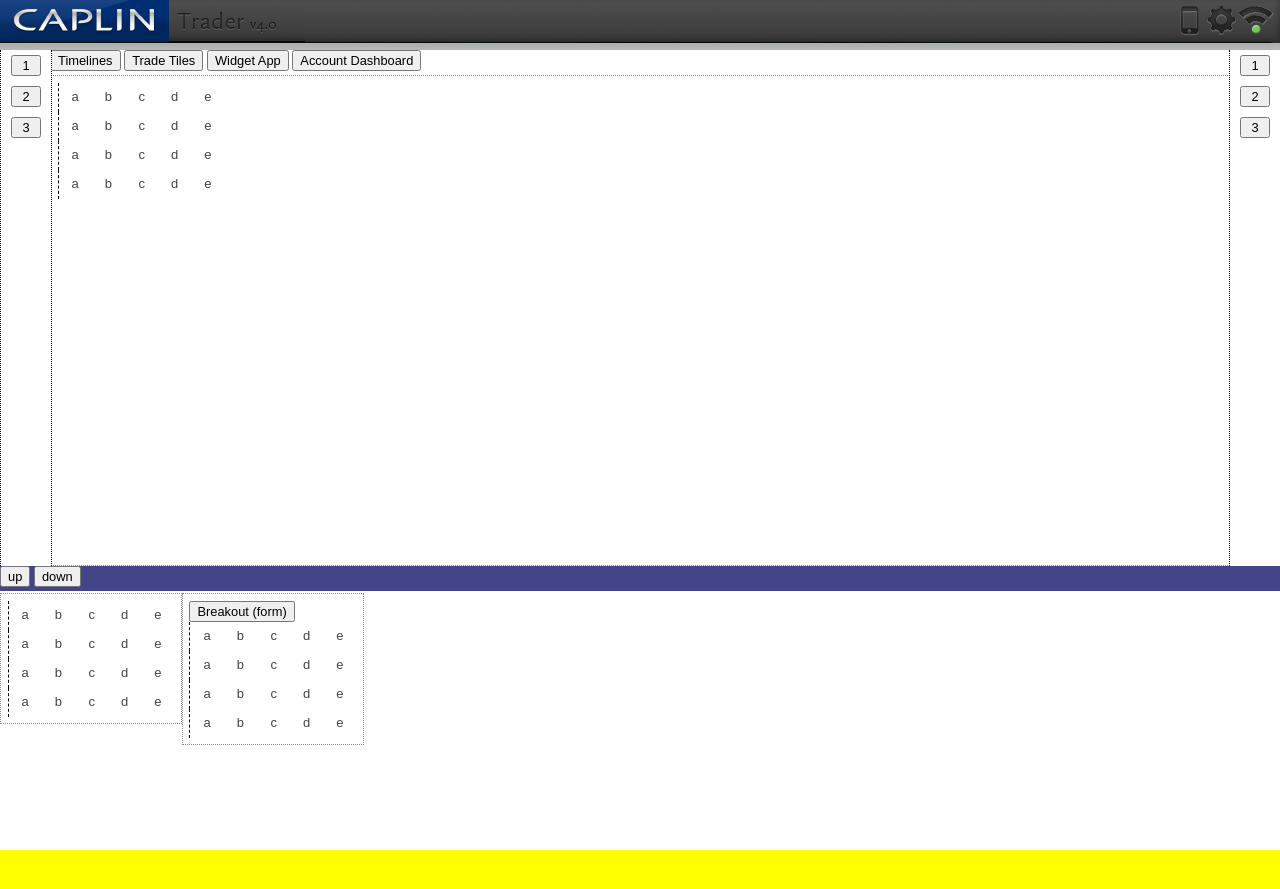
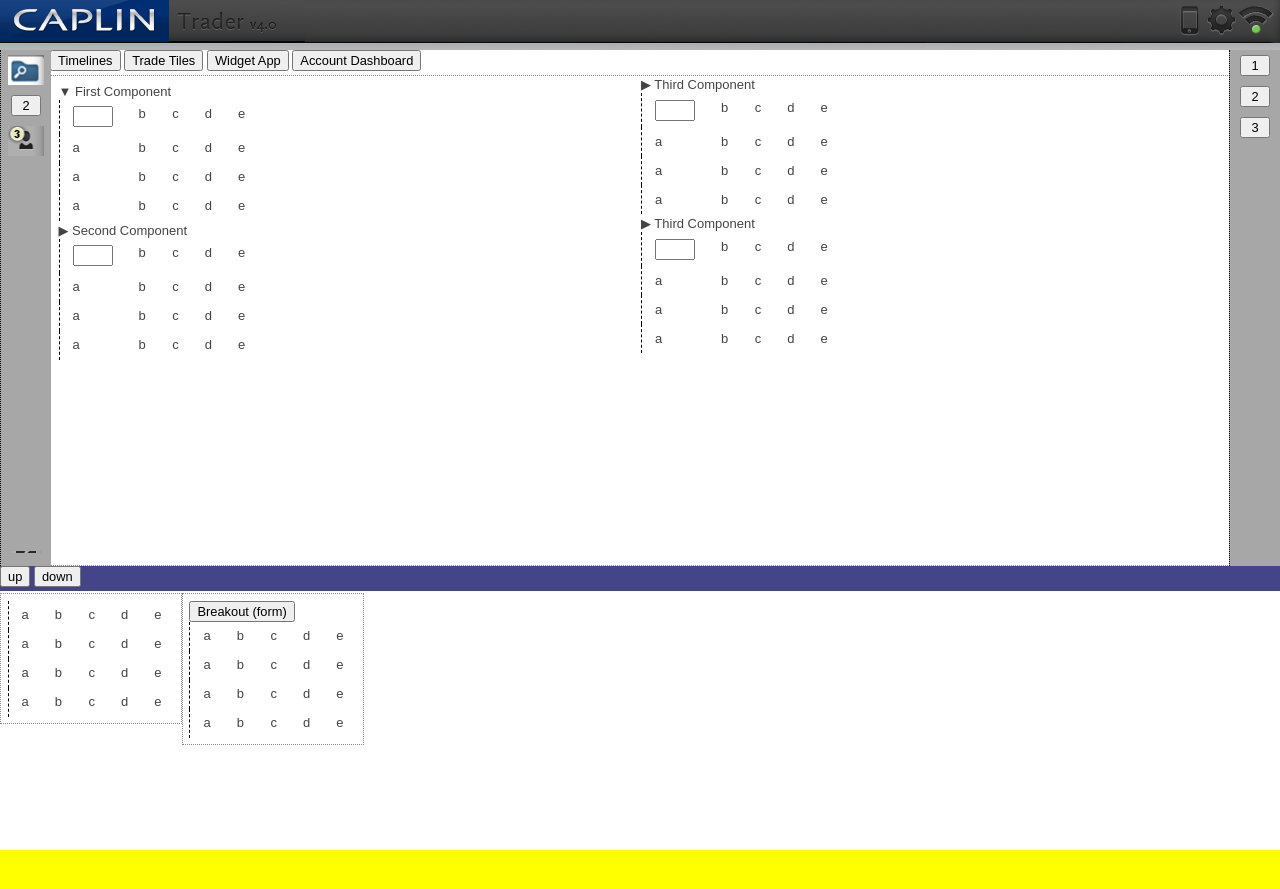
Before and after one commit to thepian/ct4demo1, a Jekyll site: the page built from active-component.html, in a window 1280 px wide. Shown: the top 889 px of the page. Built offline with Jekyll 4.4.1, drawn with Linux system fonts in a browser that asks for light colours; Markdown is read by kramdown in place of the engine named in the settings.

Commit message:
front panel back in front added mockup images

```diff
--- a/_includes/upper_active_panels.html
+++ b/_includes/upper_active_panels.html
@@ -69,9 +69,10 @@
 		</div>
 
 		<div class="leftcontrols sidecontrols">
-		<button class="" data-pop-panel="leftpanel-1"> 1 </button>
+		<button class="active-finder" data-pop-panel="leftpanel-1">  </button>
 		<button class="" data-pop-panel="leftpanel-2"> 2 </button>
-		<button class="" data-pop-panel="leftpanel-3"> 3 </button>
+		<button class="chat" data-pop-panel="leftpanel-3">  </button>
+		<button class="help" data-pop-panel="leftpanel-4">  </button>
 		</div>
 		<div class="rightcontrols sidecontrols">
 		<button class="" data-pop-panel="rightpanel-1"> 1 </button>
--- a/css/screen.css
+++ b/css/screen.css
@@ -355,16 +355,17 @@
 .upper, .lower {
   position: relative;
   overflow: hidden;
-  -moz-transition: all .5s ease-in-out;
-  -webkit-transition: all .5s ease-in-out;
-  -o-transition: all .5s ease-in-out;
-  transition: all .5s ease-in-out; }
+  -moz-transition: all 0.5s ease-in-out;
+  -webkit-transition: all 0.5s ease-in-out;
+  -o-transition: all 0.5s ease-in-out;
+  transition: all 0.5s ease-in-out; }
 
 .divided-100-0 .upper {
   height: 100%; }
 .divided-100-0 .lower {
   top: -10px;
-  height: 0%; }
+  height: 0;
+  overflow: hidden; }
 
 .divided-66-33 .upper {
   height: 66%; }
@@ -379,7 +380,8 @@
   height: 66%; }
 
 .divided-0-100 .upper {
-  height: 0; }
+  height: 0;
+  overflow: hidden; }
 .divided-0-100 .lower {
   top: -10px;
   height: 100%; }
@@ -414,63 +416,6 @@
   margin-right: 50px;
   overflow: visible; }
 
-.upper .leftcontrols {
-  position: absolute;
-  top: 0;
-  bottom: 0;
-  left: -50px;
-  width: 50px;
-  text-align: center;
-  border-right: 1px dotted black;
-  background-color: white;
-  z-index: 100;
-  /* above toppanel */ }
-
-.upper .rightcontrols {
-  position: absolute;
-  top: 0;
-  bottom: 0;
-  right: -50px;
-  width: 50px;
-  text-align: center;
-  border-left: 1px dotted black;
-  background-color: white;
-  z-index: 100;
-  /* above toppanel */ }
-
-.upper .leftcontrols button,
-.upper .rightcontrols button {
-  width: 30px;
-  margin: 5px;
-  /* use text-align for now, display:block; */ }
-
-.leftpanel, .rightpanel {
-  position: absolute;
-  top: 0;
-  bottom: 0;
-  -moz-transition: all .5s ease-in-out;
-  -webkit-transition: all .5s ease-in-out;
-  -o-transition: all .5s ease-in-out;
-  transition: all .5s ease-in-out; }
-
-/* 200px */
-.leftpanel {
-  left: -200px;
-  width: 200px; }
-
-.rightpanel {
-  right: -200px;
-  width: 200px; }
-
-.leftopen .leftpanel.toppanel {
-  left: 0; }
-
-.rightopen .rightpanel.toppanel {
-  right: 0; }
-
-.toppanel {
-  z-index: 50; }
-
 .column-1 {
   width: 50%;
   right-margin: 50%; }
@@ -502,9 +447,10 @@
   width: 50px;
   text-align: center;
   border-left: 1px dotted black;
-  background-color: white;
   z-index: 100;
-  /* above toppanel */ }
+  /* above toppanel */
+  overflow: hidden;
+  background-color: #a7a7a7; }
   .upper .leftcontrols button, .upper .rightcontrols button {
     width: 30px;
     margin: 5px;
@@ -512,6 +458,28 @@
 
 .upper .leftcontrols {
   left: -50px; }
+.leftcontrols button.active-finder {
+  width: 36px;
+  height: 30px;
+  border: 0 none;
+  background-image: url(../images/button/active-finder.png);
+  background-repeat: no-repeat;
+  background-position: 50% 50%; }
+.leftcontrols button.chat {
+  width: 36px;
+  height: 30px;
+  border: 0 none;
+  background-image: url(../images/button/chat-3.png);
+  background-repeat: no-repeat;
+  background-position: 50% 50%; }
+.leftcontrols button.help {
+  position: absolute;
+  left: 5px;
+  bottom: 20px;
+  border: 0 none;
+  background-image: url(../images/button/help.png);
+  background-repeat: no-repeat;
+  background-position: 50% 50%; }
 
 .upper .rightcontrols {
   right: -50px; }
@@ -520,6 +488,7 @@
   position: absolute;
   top: 0;
   bottom: 0;
+  overflow: hidden;
   -moz-transition: all 0.5s ease-in-out;
   -webkit-transition: all 0.5s ease-in-out;
   -o-transition: all 0.5s ease-in-out;
@@ -566,7 +535,7 @@
   /* overflow:hidden; */
   overflow: auto;
   background-color: white; }
-  .mainpanel .frontpanel {
+  .mainpanel.frontpanel {
     z-index: 50; }
   .upper .mainpanel {
     bottom: 12px; }
--- a/scss/mainpanel.scss
+++ b/scss/mainpanel.scss
@@ -19,7 +19,7 @@
     /* overflow:hidden; */ overflow: auto;
     background-color: white;
 
-	.frontpanel {
+	&.frontpanel {
 		z-index: 50;
 	}
 
```
Also changed, not shown: scss/sidepanel.scss (+30 -1 lines), images/button/active-finder.png (added), images/button/chat-3.png (added), images/button/help.png (added), images/mockup/example.png (added), images/mockup/global-activity.png (added), images/mockup/heatmaps.png (added), images/mockup/ladder.png (added), images/mockup/ladders.png (added), images/mockup/single-tile.png (added), images/mockup/ticket-panel.png (added), images/mockup/timelines.png (added), images/mockup/tool-drop-zone.png (added), images/mockup/trade-tiles.png (added).
